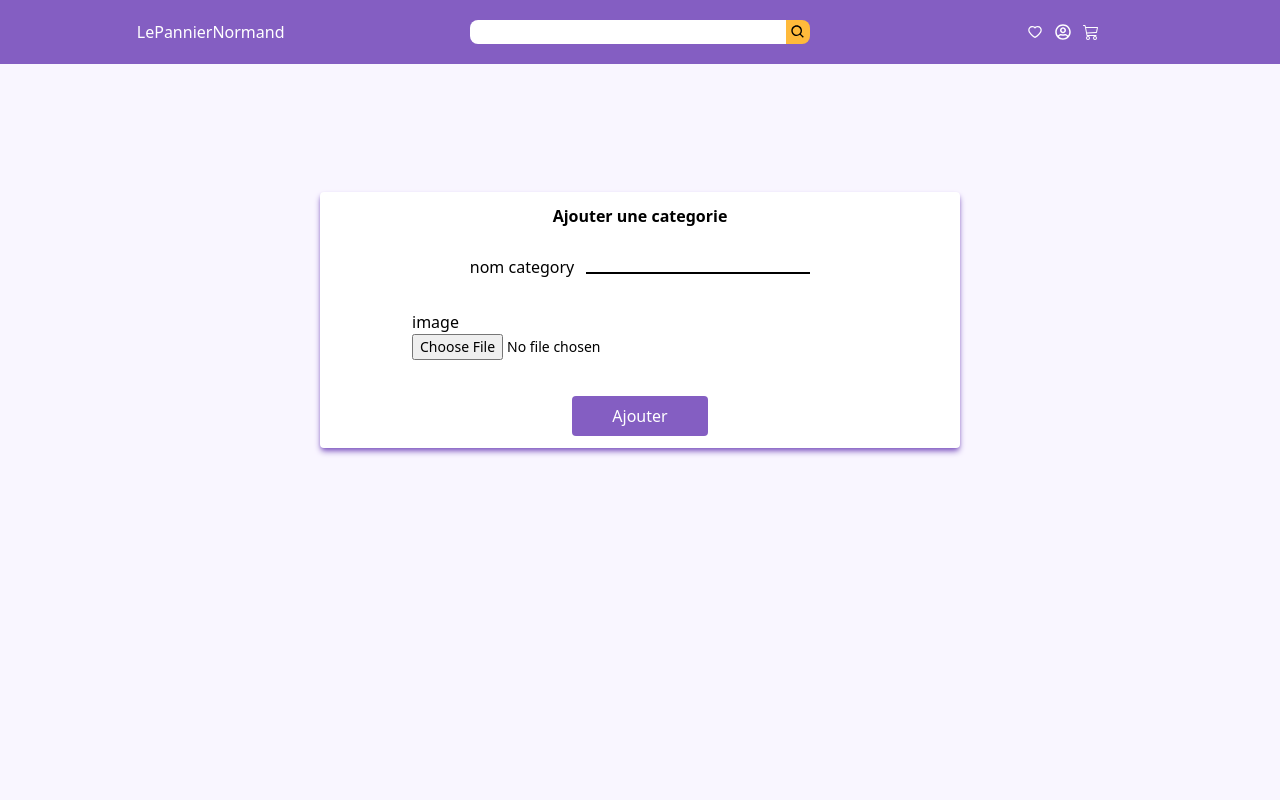
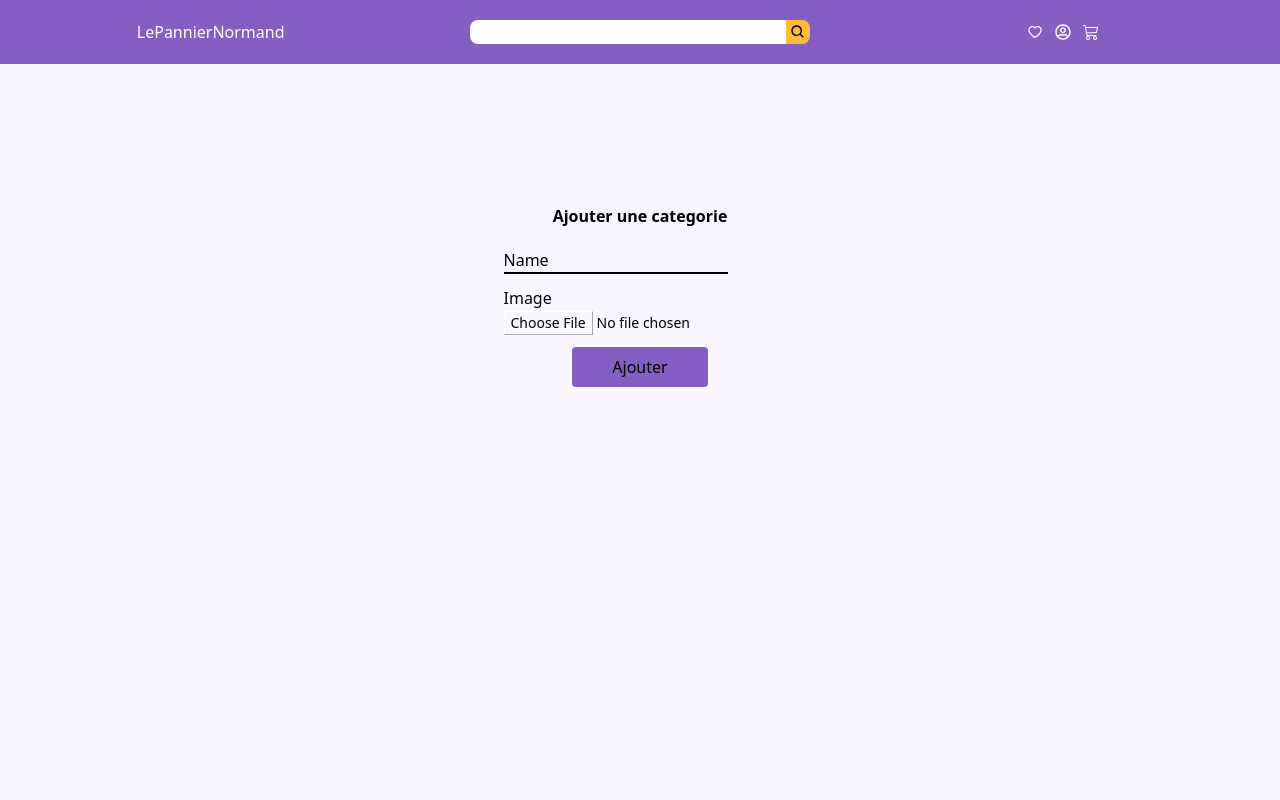
Before and after one commit to Hug-prog/lepaniernormand, a React (Create React App) app: page /categories/add in a window 1280 px wide. Shown: the top 800 px of the page. Built offline with nearby package versions, Linux system fonts and the light colour scheme.

Commit message:
form products & categ

```diff
--- a/src/App.js
+++ b/src/App.js
@@ -5,9 +5,9 @@ import Navbar from "./components/Navbar";
 import Router from "./router/Router";
 
 function App() {
-  const modal = useSelector((state) => state.modalReducer);
+  const modal = useSelector(state => state.modalReducer);
   return (
-    <div className="w-screen h-auto m-auto bg-four ">
+    <div className="w-screen h-auto m-auto bg-four overflow-hidden ">
       <Navbar />
       <div className=" w-full h-auto min-h-screen">
         <Modal state={modal} />
--- a/src/components/Category/FormCateg.js
+++ b/src/components/Category/FormCateg.js
@@ -35,38 +35,39 @@ export default function FormCateg() {
   return (
     <div className="w-screen h-screen">
       <form
-        className="w-72 sm:w-3/4 lg:w-2/4 2xl:w-1/3 h-auto bg-white shadow-md text-black shadow-main rounded p-3 m-auto mt-32"
+        className="w-72 sm:w-3/4 lg:w-2/4 2xl:w-1/3 h-auto bg-cover bg-center text-black  rounded p-3 m-auto mt-32"
         onSubmit={e => handleSubmit(e)}
       >
         <div className="w-full h-auto text-center mb-5 font-bold">
           <h1 className="2xl:text-xl">Ajouter une categorie</h1>
         </div>
 
-        <div className="sm:flex sm:justify-center sm:items-center md:w-3/4 md:m-auto sm:mb-3">
-          <label className="2xl:text-xl sm:mr-3">nom category</label>
+        <div className="w-full h-auto flex justify-center ">
+          <div>
             <input
-            className="block w-56 mb-3  border-b-2 border-black outline-none"
+              className="block w-56 mb-3 border-b-2 bg-transparent placeholder:text-black border-black outline-none"
               type={"text"}
               name={"libelle"}
               value={category.libelle}
+              placeholder="Name"
               onChange={e => handleChange(e)}
             />
-        </div>
 
-        <div className="my-6 sm:ml-20">
-          {" "}
-          <label className="block 2xl:text-xl">image</label>
+            <div>
+              <label className="block 2xl:text-xl">Image</label>
               <input
-            className="text-sm mb-3 2xl:text-xl"
+                className="text-sm mb-3 2xl:text-xl file:bg-transparent file:border file:border-white file:text-black cursor-pointer"
                 type={"file"}
                 name={"image"}
                 onChange={e => handleFiles(e)}
               />
             </div>
+          </div>
+        </div>
 
         <div className="w-full h-10 flex justify-center">
           <button
-            className="bg-main text-white rounded px-10 2xl:text-xl"
+            className="bg-main text-black rounded px-10 2xl:text-xl"
             type="submit"
           >
             Ajouter
--- a/src/components/Product/FormProduct.js
+++ b/src/components/Product/FormProduct.js
@@ -63,7 +63,7 @@ export default function FormProduct() {
   return (
     <div className="w-screen h-screen">
       <form
-        className="w-72 sm:w-3/4 lg:w-2/4 2xl:w-2/3 h-auto bg-third shadow-md bg-white shadow-main rounded p-3 m-auto mt-32"
+        className="w-72 sm:w-3/4 lg:w-2/4 2xl:w-2/3 h-auto bg-third text-black  bg-left-top rounded p-3 m-auto mt-32"
         onSubmit={e => handleSubmit(e)}
       >
         <div className="w-full h-auto text-center mb-5 font-bold">
@@ -71,49 +71,49 @@ export default function FormProduct() {
         </div>
 
         <div className="sm:flex sm:justify-around sm:items-center lg:w-2/3 lg:m-auto sm:mb-3">
-          <label className="2xl:text-xl lg:mr-2">Libelle</label>
           <input
             type={"text"}
             name={"libelle"}
             value={product.libelle}
+            placeholder="Name"
             onChange={e => handleChange(e)}
-            className="block w-56 mb-3  border-b-2 border-black active:border-none outline-none"
+            className="block w-56 mb-3 mr-4 bg-transparent border-b placeholder:text-black border-black outline-none"
           />
 
-          <label className="2xl:text-xl lg:mx-2">Prix</label>
           <input
             type={"text"}
             name={"price"}
             value={product.price}
+            placeholder="Prix"
             onChange={e => handleChange(e)}
-            className="block w-56 mb-3 sm:mb-6  border-b-2 border-black outline-none"
+            className="block w-56 mb-3 bg-transparent  border-b placeholder:text-black  border-black outline-none"
           />
         </div>
 
         <div className="sm:flex sm:justify-center sm:items-center">
-          <label className="sm:mr-2 2xl:text-xl">Stock</label>
           <input
             type={"text"}
             name={"stock"}
             value={product.stock}
+            placeholder="Stock"
             onChange={e => handleChange(e)}
-            className="block w-56 mb-3  border-b-2 border-black outline-none"
+            className="block w-56 mb-3 bg-transparent border-b placeholder:text-black border-black outline-none"
           />
         </div>
 
-        <label className="block 2xl:text-xl ">Description</label>
-        <input
-          className=" w-56 sm:w-full mb-3  border-b-2 border-black outline-none"
+        <textarea
+          className=" w-56 sm:w-full mb-3  bg-transparent border-b placeholder:text-black  border-black outline-none"
           type={"text"}
+          placeholder="Description"
           name={"description"}
           value={product.description}
           onChange={e => handleChange(e)}
         />
 
         <div className=" flex justify-around mb-3 lg:w-2/4 lg:m-auto">
-          <label className="2xl:text-xl">Vendeur</label>
+          <label className="2xl:text-xl">Vendeur :</label>
           <select
-            className="rounded w-24 "
+            className="rounded w-24 bg-transparent outline-none  "
             name="sellerId"
             onChange={e => handleChange(e)}
           >
@@ -130,9 +130,9 @@ export default function FormProduct() {
 
         <div className="flex justify-around mb-3 lg:w-2/4 lg:m-auto lg:my-3">
           {" "}
-          <label className="block 2xl:text-xl">Categories</label>
+          <label className="block 2xl:text-xl">Categories :</label>
           <select
-            className="rounded w-24 "
+            className="rounded w-24  bg-transparent outline-none "
             name="categoriesId"
             onChange={e => handleChangeCategories(e)}
           >
@@ -149,7 +149,7 @@ export default function FormProduct() {
 
         <label className="block 2xl:text-xl">Images</label>
         <input
-          className="text-sm mb-3 2xl:text-xl"
+          className="text-sm mb-3 2xl:text-xl file:bg-transparent file:border file:border-black file:text-black cursor-pointer"
           type={"file"}
           name="images"
           onInput={e => handleFiles(e)}
--- a/src/pages/WishList.js
+++ b/src/pages/WishList.js
@@ -5,8 +5,8 @@ import ProductCard from "../components/Product/ProductCard";
 
 export default function WishList() {
   const dispatch = useDispatch();
-  const products = useSelector((state) => state.productsReducer);
-  const user = useSelector((state) => state.userReducer);
+  const products = useSelector(state => state.productsReducer);
+  const user = useSelector(state => state.userReducer);
   useEffect(() => {
     dispatch(getCurrentUser());
     dispatch(getLikedProducts());
@@ -14,7 +14,7 @@ export default function WishList() {
   return (
     <div>
       <p>Mes Favoris</p>
-      <div className="grid grid-cols-5">
+      <div className="grid grid-cols-3 gap-4">
         {products.map((product, i) => (
           <ProductCard key={i} user={user} product={product} />
         ))}
```
Lines whose indentation alone changed are shown as unchanged.
